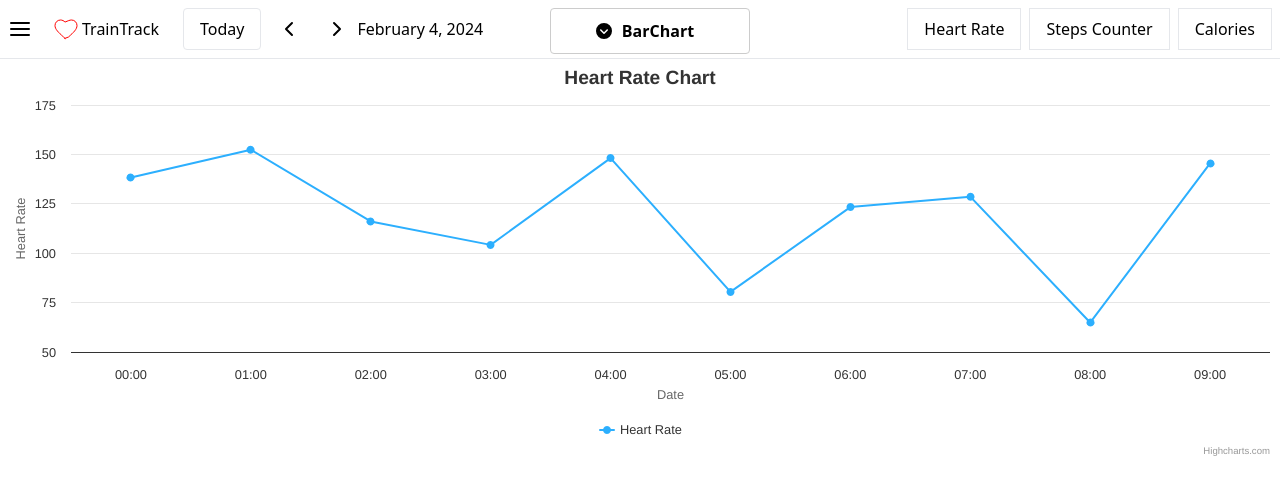
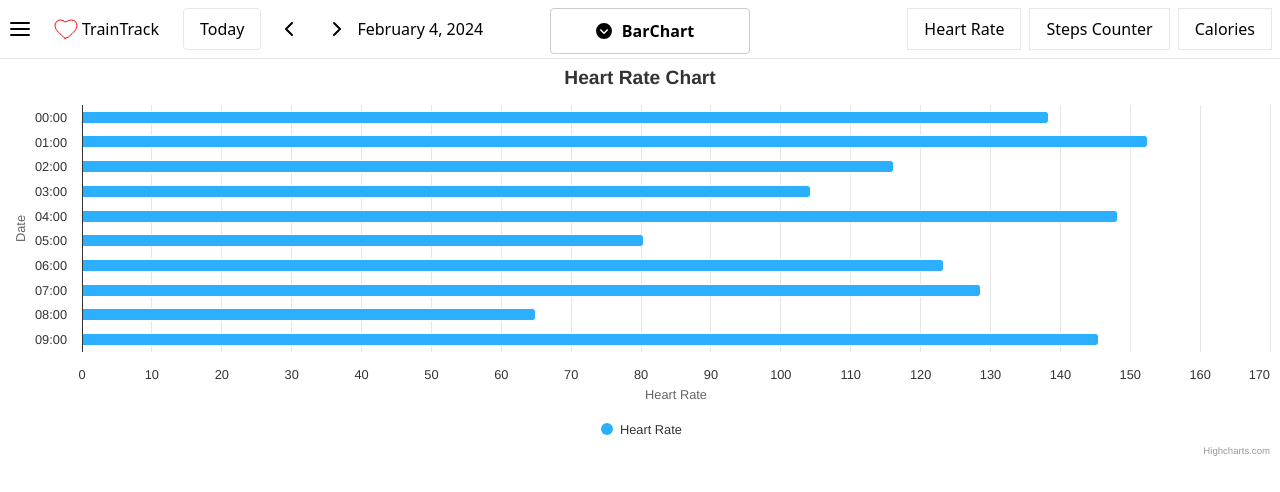
Before and after one commit to alnikif/TrainTrack, a Next.js app: page /heart-rate-chart in a window 1280 px wide. Shown: the top 492 px of the page. Built offline with nearby package versions, Linux system fonts and the light colour scheme.

Commit message:
add chartType for all charts

```diff
--- a/pages/heart-rate-chart/index.tsx
+++ b/pages/heart-rate-chart/index.tsx
@@ -2,13 +2,15 @@ import Highcharts from 'highcharts'
 import HighchartsReact from 'highcharts-react-official'
 import React, { useContext } from 'react'
 
+import { ChartTypeContext } from '../../providers/ChartTypesProvider'
 import { FilterDataContext } from '../../providers/HeartRateDataProvider'
 import GetChartOptions from '../../utils/getChartOptions'
 
 const HeartRateChart = () => {
   const filteredData = useContext(FilterDataContext)
+  const { chartType } = useContext(ChartTypeContext)
 
-  const { options } = GetChartOptions(filteredData, 'line', 'Heart Rate Chart', 'Heart Rate')
+  const { options } = GetChartOptions(filteredData, chartType, 'Heart Rate Chart', 'Heart Rate')
   return <HighchartsReact highcharts={Highcharts} options={options} />
 }
 
--- a/pages/steps-counter-chart/index.tsx
+++ b/pages/steps-counter-chart/index.tsx
@@ -2,12 +2,15 @@ import Highcharts from 'highcharts'
 import HighchartsReact from 'highcharts-react-official'
 import React, { useContext } from 'react'
 
+import { ChartTypeContext } from '../../providers/ChartTypesProvider'
 import { StepsCounterContext } from '../../providers/StepsCounterDataProvider'
 import GetChartOptions from '../../utils/getChartOptions'
 
 const StepsCounterChart = () => {
   const stepsData = useContext(StepsCounterContext)
-  const { options } = GetChartOptions(stepsData, 'line', 'Steps Counter Chart', 'Steps counter')
+  const { chartType } = useContext(ChartTypeContext)
+
+  const { options } = GetChartOptions(stepsData, chartType, 'Steps Counter Chart', 'Steps counter')
   return <HighchartsReact highcharts={Highcharts} options={options} />
 }
 
```
